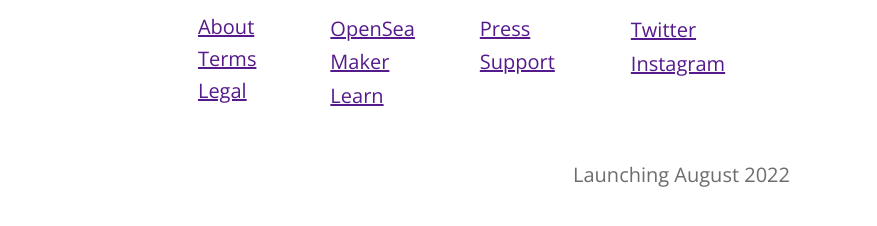
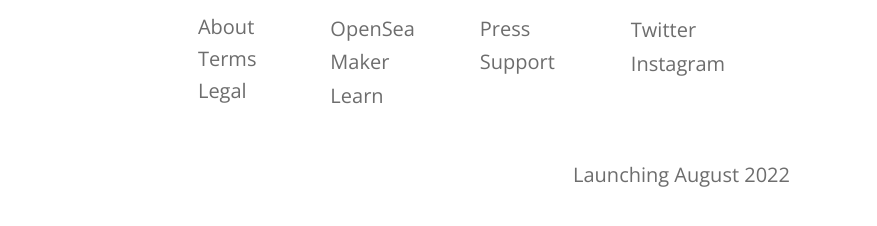
Before and after one commit to L137972/HTML-CSS-Atsiskaitymas, a plain HTML site: page index.html in a window 1280 px wide. Shown: the part 2157-2383 px from the top of the page, 403-1280 px from the left. Drawn offline with nearby package versions, Linux system fonts and the light colour scheme.

Commit message:
Changed footer link colours from the browser usual to the grey colour of the example

```diff
--- a/style.scss
+++ b/style.scss
@@ -273,6 +273,15 @@ footer {
                         font-size: 1rem;
                         padding: 15% 0 5% 0;
                         cursor: pointer;
+
+                        a:link {
+                            text-decoration: none;
+                            color: $text-colour;
+                        }
+
+                        a:visited {
+                            color: $text-colour;
+                        }
                     }
                 }
         }
```
Also changed, not shown: style.css, 1 other file.
